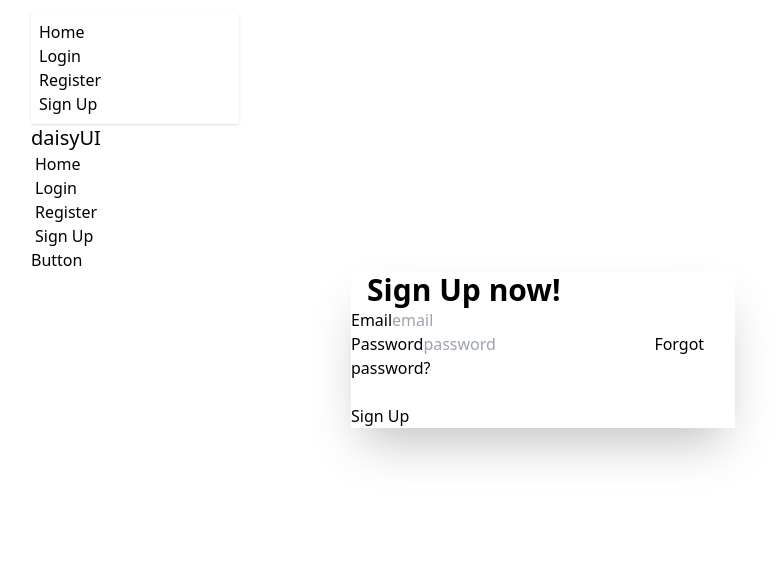
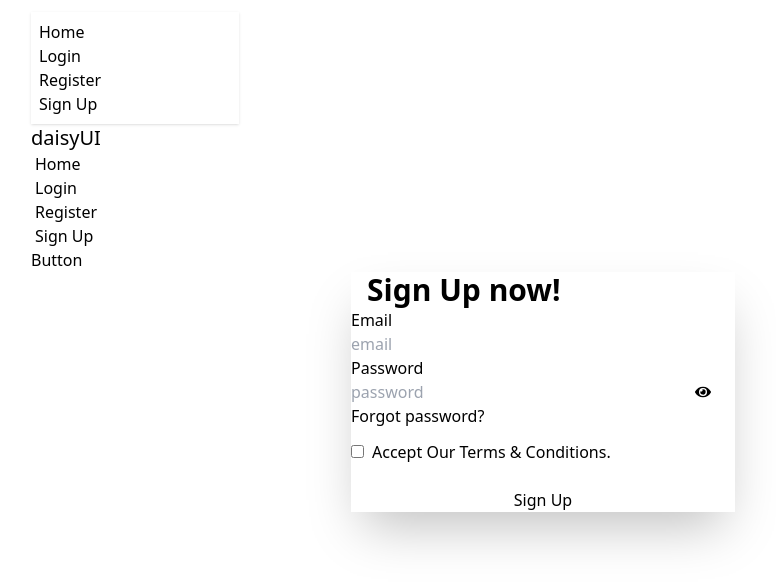
Before and after one commit to najmul19/react-authentication-updated, a React (Vite) app in the folder email-password-firebase-auth/: page /signUp in a window 1280 px wide. Shown: the top 586 px of the page, without its empty margins (97-873 px from the left). Built offline with nearby package versions, Linux system fonts and the light colour scheme.

Commit message:
togle show pass and accept terms and conditions

```diff
--- a/email-password-firebase-auth/package.json
+++ b/email-password-firebase-auth/package.json
@@ -15,6 +15,7 @@
     "match-sorter": "^8.0.0",
     "react": "^19.0.0",
     "react-dom": "^19.0.0",
+    "react-icons": "^5.5.0",
     "react-router-dom": "^7.5.0",
     "sort-by": "^1.2.0"
   },
--- a/email-password-firebase-auth/src/componets/SignUp/SignUp.jsx
+++ b/email-password-firebase-auth/src/componets/SignUp/SignUp.jsx
@@ -1,55 +1,61 @@
 import { createUserWithEmailAndPassword } from "firebase/auth";
 import { auth } from "../../firebase.init";
 import { useState } from "react";
+import { FaEye, FaEyeSlash } from "react-icons/fa";
 
 const SignUp = () => {
-    const [error,setError] = useState('')
-    const [success,setSuccess]= useState(false)
+  const [error, setError] = useState("");
+  const [success, setSuccess] = useState(false);
+  const [showPass, setShowPass] = useState(false);
 
   // const patern = /^(?=.*[A-Z]) (?=.*[a-z]) (?=.*\d) (?=.*[@#!$%^&*]) (?=.*[A-Za-z\d@#!$%^&*]){6}&/
   // const p = 'nj';
   // console.log(patern.test(p));
 
-
-    const handleSignUp=(e)=>{
-
+  const handleSignUp = (e) => {
     e.preventDefault();
     const email = e.target.email.value;
     const password = e.target.password.value;
-        console.log(email,password)
+    const terms = e.target.terms.checked;
+    console.log(email, password,terms);
     // reset error status
-        setError('');
+    setError("");
     setSuccess(false);
 
-        if(password.length<6) {
+    if (password.length < 6) {
       setError("Password should be 6 or longer");
       return;
     }
-        const patern = /^(?=.*[A-Z])(?=.*[a-z])(?=.*\d)(?=.*[@#!$%&*?])[A-Za-z\d@#!$%&*?]{6,}$/;
-        if(!patern.test(password)){
-            setError('At least one upper, one lower, one number, one special character');
+    if(!terms){
+        setError('Please accept Our terms and conditions.');
+        return;
+    }
+    const patern =
+      /^(?=.*[A-Z])(?=.*[a-z])(?=.*\d)(?=.*[@#!$%&*?])[A-Za-z\d@#!$%&*?]{6,}$/;
+    if (!patern.test(password)) {
+      setError(
+        "At least one upper, one lower, one number, one special character"
+      );
       return;
     }
 
-
     // create user with email pass
-        createUserWithEmailAndPassword(auth,email,password)
-        .then(res=>{
-            console.log(res.user)
-            setSuccess(true)
+    createUserWithEmailAndPassword(auth, email, password)
+      .then((res) => {
+        console.log(res.user);
+        setSuccess(true);
       })
-        .catch(error=>{
-            console.log("ERROR",error.message);
+      .catch((error) => {
+        console.log("ERROR", error.message);
         setError(error.message);
         setSuccess(false);
-        })
-    }
+      });
+  };
   return (
-
     <div className="card bg-base-100 mx-auto w-full max-w-sm shrink-0 shadow-2xl">
       <h3 className="text-3xl ml-4 font-bold">Sign Up now!</h3>
       <form onSubmit={handleSignUp} className="card-body">
-            <div className="form-control">
+        <div className="form-control ">
           <label className="label">
             <span className="label-text">Email</span>
           </label>
@@ -57,39 +63,49 @@ const SignUp = () => {
             name="email"
             type="email"
             placeholder="email"
-                className="input input-bordered"
+            className="input input-bordered w-full"
             required
           />
         </div>
-            <div className="form-control">
+        <div className="form-control relative">
           <label className="label">
             <span className="label-text">Password</span>
           </label>
           <input
             name="password"
-                type="password"
+            type={showPass ? "text" : "password"}
             placeholder="password"
-                className="input input-bordered"
+            className="input input-bordered w-full"
             required
           />
+
+          <button
+            type="button"
+            onClick={() => setShowPass(!showPass)}
+            className="btn btn-xs absolute right-6 top-7 rounded-full"
+          >
+            {showPass ? <FaEyeSlash></FaEyeSlash> : <FaEye></FaEye>}
+          </button>
           <label className="label">
             <a href="#" className="label-text-alt link link-hover">
               Forgot password?
             </a>
           </label>
         </div>
+        <div className="form-control pt-3">
+          <label className="label justify-start cursor-pointer">
+          <input name="terms" type="checkbox" className="checkbox" />
+            <span className="label-text ml-2">Accept Our Terms & Conditions.</span>
+
+          </label>
+        </div>
         <div className="form-control mt-6">
-              <button className="btn btn-primary">Sign Up</button>
+          <button className="btn btn-primary w-full">Sign Up</button>
         </div>
       </form>
-          {
-            error && <p className="text-red-600">{error}</p>
-          }
-          {
-            success && <p className="text-green-600">Sign Up is Succesfull</p>
-          }
+      {error && <p className="text-red-600">{error}</p>}
+      {success && <p className="text-green-600">Sign Up is Succesfull</p>}
     </div>
-
   );
 };
 
```
Also changed, not shown: 1 other file (tests, documents, lock files or other folders). Lines whose indentation alone changed are shown as unchanged.
